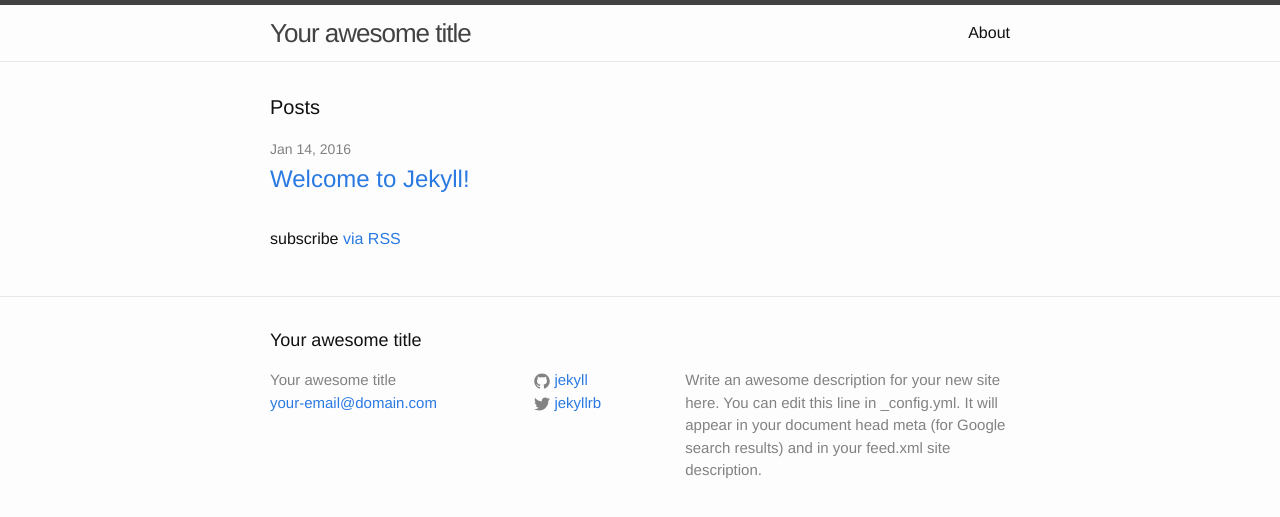
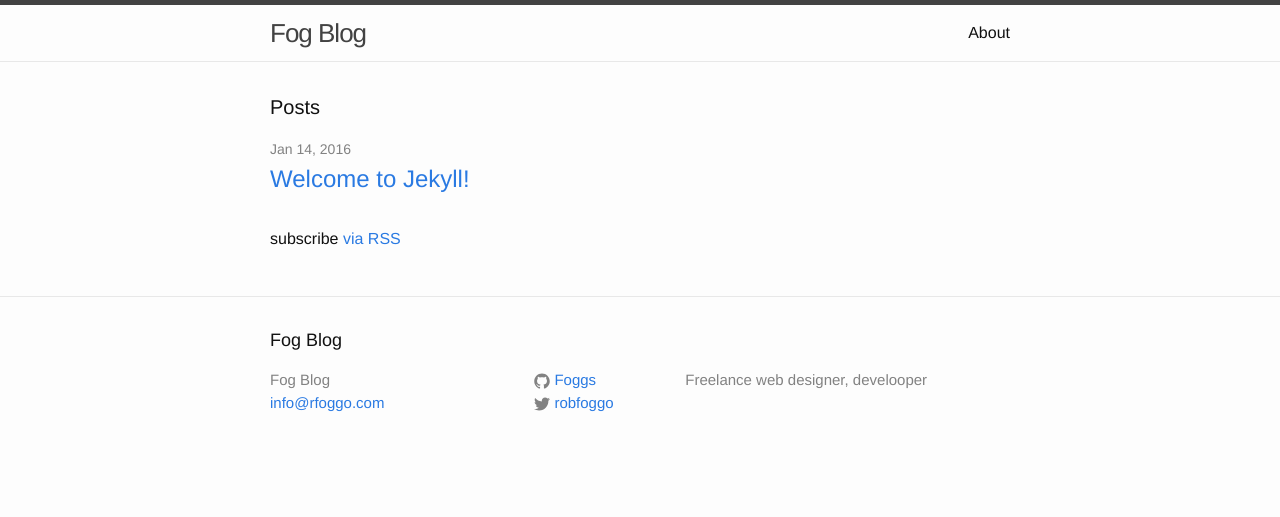
Before and after one commit to Foggs/jekyll, a Jekyll site: the page built from index.html, in a window 1280 px wide. Shown: the top 517 px of the page. Built offline with Jekyll 4.4.1, drawn with Linux system fonts in a browser that asks for light colours.

Commit message:
config settings for site

```diff
--- a/_config.yml
+++ b/_config.yml
@@ -6,16 +6,28 @@
 # 'jekyll serve'. If you change this file, please restart the server process.
 
 # Site settings
-title: Your awesome title
-email: your-email@domain.com
+title: Fog Blog
+email: info@rfoggo.com
 description: > # this means to ignore newlines until "baseurl:"
-  Write an awesome description for your new site here. You can edit this
-  line in _config.yml. It will appear in your document head meta (for
-  Google search results) and in your feed.xml site description.
+  Freelance web designer, develooper
 baseurl: "" # the subpath of your site, e.g. /blog
-url: "http://yourdomain.com" # the base hostname & protocol for your site
-twitter_username: jekyllrb
-github_username:  jekyll
+url: "http://rfoggo.com" # the base hostname & protocol for your site
+twitter_username: robfoggo
+github_username:  Foggs
+goggle_username: robfoggo@gmail.com
+
+permalink: /:categories/:title
+
+links:
+  - title: about
+    url: /about
+  - title: work
+    url: /work
+  - title: articles
+    url: /articles
+  - title: hire me
+    url: /hire-me
+
 
 # Build settings
 markdown: kramdown
```
